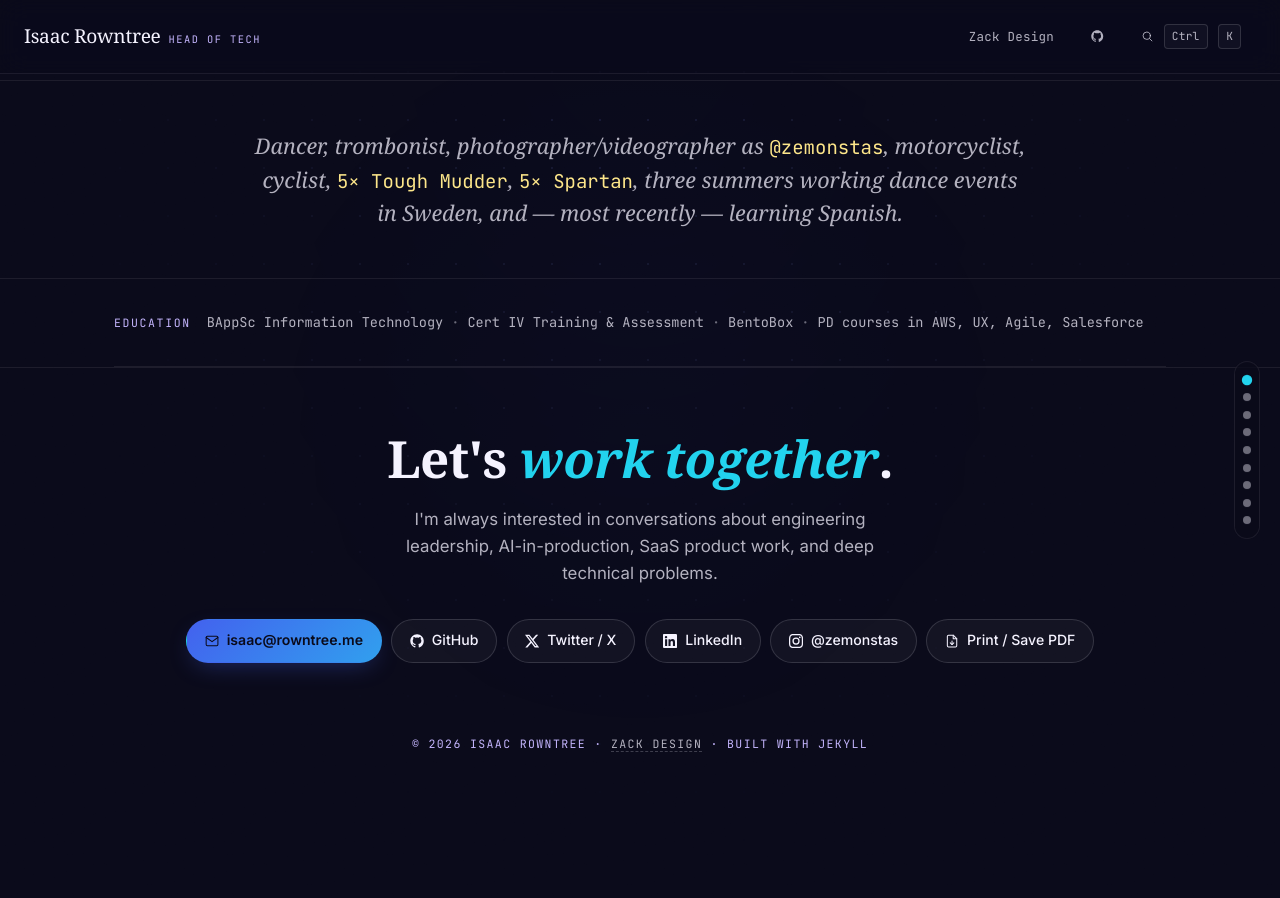
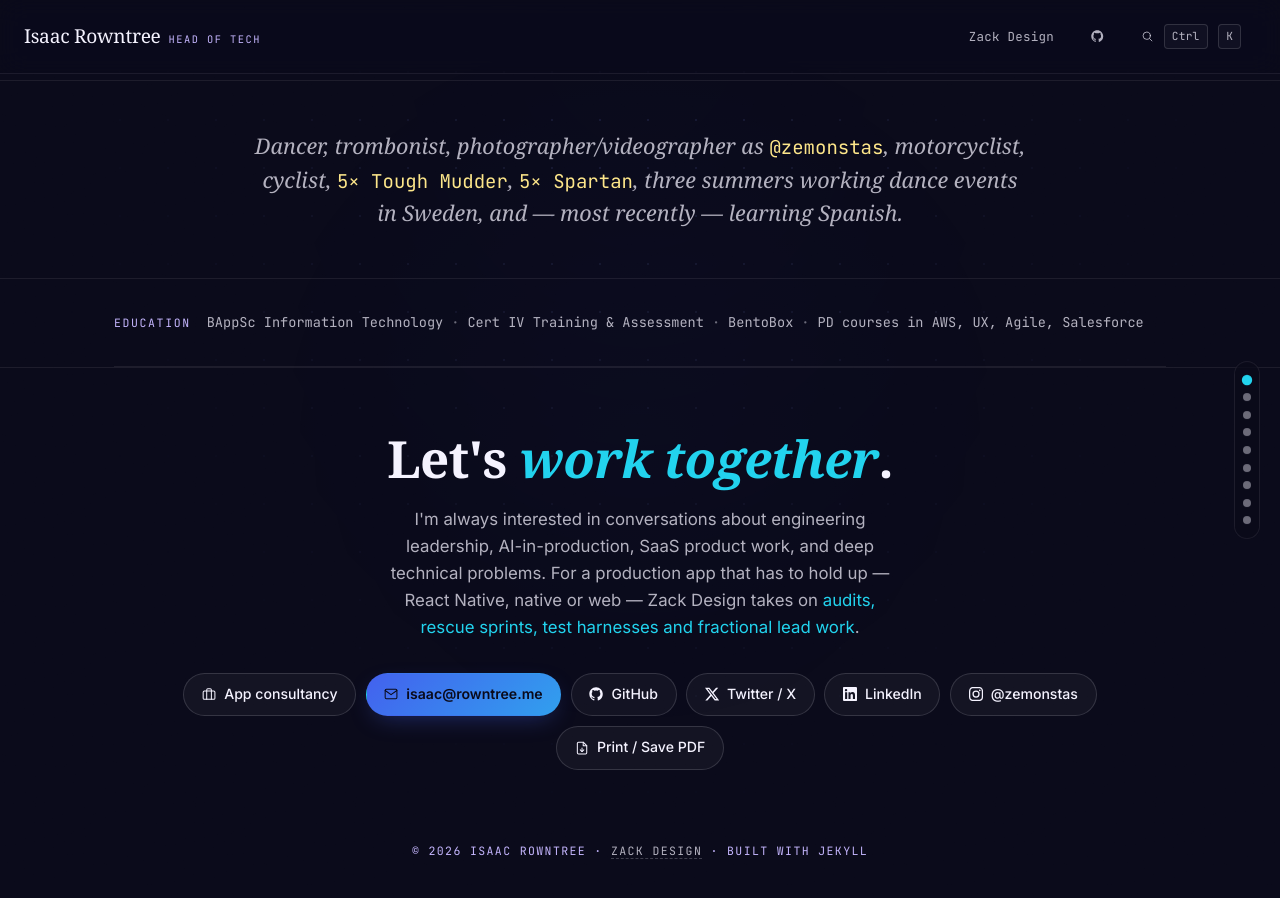
Before and after one commit to isaacrowntree/isaacrowntree.github.io, a Jekyll site: the page built from index.html, in a window 1280 px wide and 900 px high, scrolled down 9240 px. Built offline with Jekyll 4.4.1, drawn with Linux system fonts in a browser that asks for light colours; some web fonts are replaced; before the commit the page ends 10033 px from its top, so only the background shows below that; some of the changed text lies outside the part shown.

Commit message:
Link the Zack Design app consultancy from the header and contact section
Co-Authored-By: Claude Opus 5 (1M context) <noreply@anthropic.com>
Claude-Session: https://claude.ai/code/session_01B7agvMY8RFXuMkgWRXfTLu

```diff
--- a/index.html
+++ b/index.html
@@ -25,7 +25,7 @@ layout: default
             <span class="kbd" data-kbd-mod>⌘</span><span class="kbd">K</span>
           </button>
           <a href="https://github.com/isaacrowntree" target="_blank" rel="noopener" class="btn btn--ghost">{% include icon.html name="github" %}GitHub</a>
-          <a href="https://zackdesign.biz" target="_blank" rel="noopener" class="btn btn--ghost">{% include icon.html name="rocket" %}Zack Design</a>
+          <a href="https://zackdesign.biz/app-consultancy/" target="_blank" rel="noopener" class="btn btn--ghost">{% include icon.html name="briefcase" %}App consultancy</a>
         </div>
       </div>
     </div>
@@ -780,9 +780,10 @@ layout: default
   <div class="wrap">
     <h2 class="contact-title">Let's <em>work together</em>.</h2>
     <p class="contact-lead">
-      I'm always interested in conversations about engineering leadership, AI-in-production, SaaS product work, and deep technical problems.
+      I'm always interested in conversations about engineering leadership, AI-in-production, SaaS product work, and deep technical problems. For a production app that has to hold up — React Native, native or web — Zack Design takes on <a href="https://zackdesign.biz/app-consultancy/" target="_blank" rel="noopener">audits, rescue sprints, test harnesses and fractional lead work</a>.
     </p>
     <div class="contact-channels">
+      <a href="https://zackdesign.biz/app-consultancy/" target="_blank" rel="noopener" class="btn btn--ghost">{% include icon.html name="briefcase" %}App consultancy</a>
       <a href="mailto:isaac@rowntree.me" class="btn btn--primary">{% include icon.html name="envelope" %}isaac@rowntree.me</a>
       <a href="https://github.com/isaacrowntree" target="_blank" rel="noopener" class="btn btn--ghost">{% include icon.html name="github" %}GitHub</a>
       <a href="https://twitter.com/tikwanleep" target="_blank" rel="noopener" class="btn btn--ghost">{% include icon.html name="x" %}Twitter / X</a>
```
